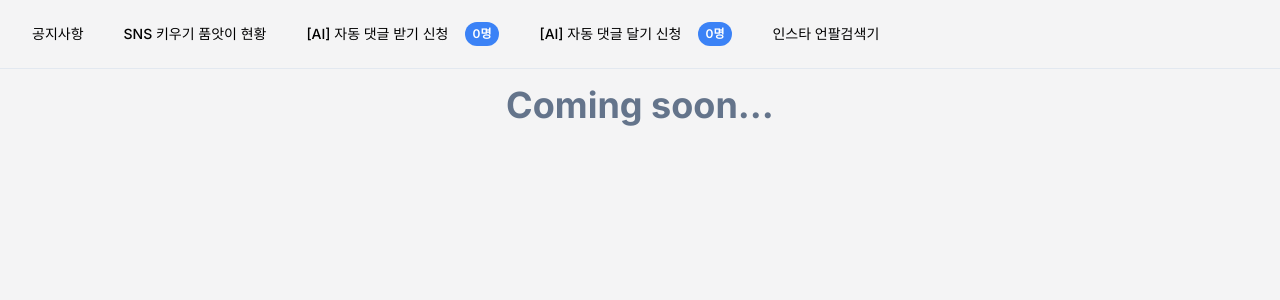
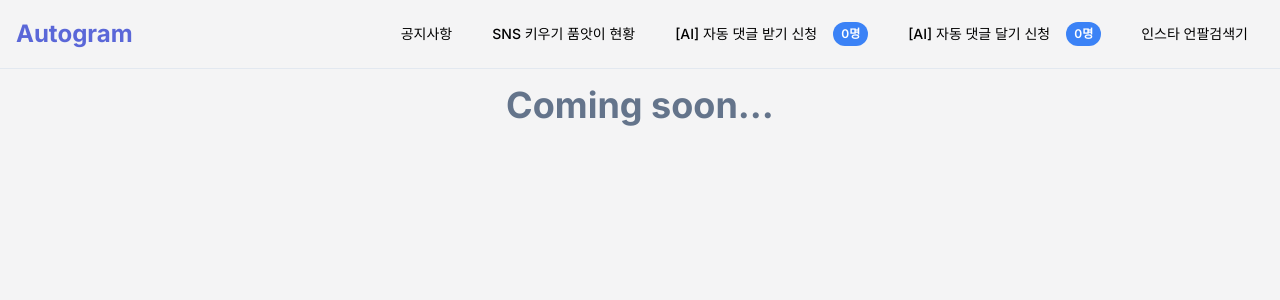
Before and after one commit to small-goliath/autogram-integration, a Next.js app: page / in a window 1280 px wide. Shown: the top 300 px of the page. Built offline with nearby package versions, Linux system fonts and the light colour scheme; no server answers.

Commit message:
모바일 환경 최적화

```diff
--- a/app/layout.tsx
+++ b/app/layout.tsx
@@ -37,7 +37,7 @@ export default function RootLayout({
       <body className={inter.className}>
         <div className="flex flex-col min-h-screen">
           {!isAdminPage && <Navbar />}
-          <main className={`flex-grow ${!isAdminPage ? 'container mx-auto p-4' : ''}`}>
+          <main className="flex-grow w-full container mx-auto p-4">
             {children}
           </main>
         </div>
--- a/components/navbar.tsx
+++ b/components/navbar.tsx
@@ -2,6 +2,7 @@
 
 import { Button } from "@/components/ui/button";
 import { cn } from "@/lib/utils";
+import { Menu } from "lucide-react";
 import Link from "next/link";
 import { usePathname } from "next/navigation";
 import { useEffect, useState } from "react";
@@ -10,6 +11,7 @@ export const Navbar = () => {
   const pathname = usePathname();
   const [producerCount, setProducerCount] = useState<number | null>(null);
   const [consumerCount, setConsumerCount] = useState<number | null>(null);
+  const [isMenuOpen, setIsMenuOpen] = useState(false);
 
   useEffect(() => {
     const fetchCounts = async () => {
@@ -55,15 +57,34 @@ export const Navbar = () => {
   ];
 
   return (
-    <header className="p-4 flex flex-col sm:flex-row justify-between items-center gap-4 border-b">
-      <div className="flex items-center gap-4">
-        <nav className="flex items-center gap-2">
+    <header className="p-4 flex flex-col md:flex-row justify-between items-center gap-4 border-b">
+      <div className="w-full flex justify-between items-center">
+        <Link href="/" className="text-2xl font-bold text-[#5a67d8]">
+          Autogram
+        </Link>
+        <div className="md:hidden">
+          <Button variant="ghost" onClick={() => setIsMenuOpen(!isMenuOpen)}>
+            <Menu />
+          </Button>
+        </div>
+      </div>
+      <nav
+        className={cn(
+          "flex-col md:flex-row md:flex items-center gap-2",
+          isMenuOpen ? "flex w-full" : "hidden"
+        )}
+      >
         {navItems.map((item) => (
-            <Link key={item.name} href={item.href}>
+          <Link
+            key={item.name}
+            href={item.href}
+            className="w-full"
+            onClick={() => setIsMenuOpen(false)}
+          >
             <Button
               variant={pathname === item.href ? "secondary" : "ghost"}
               className={cn(
-                  "rounded-md",
+                "rounded-md w-full justify-start",
                 pathname === item.href && "text-[#5a67d8]"
               )}
             >
@@ -77,7 +98,6 @@ export const Navbar = () => {
           </Link>
         ))}
       </nav>
-      </div>
     </header>
   );
 };
```
Lines whose indentation alone changed are shown as unchanged.
